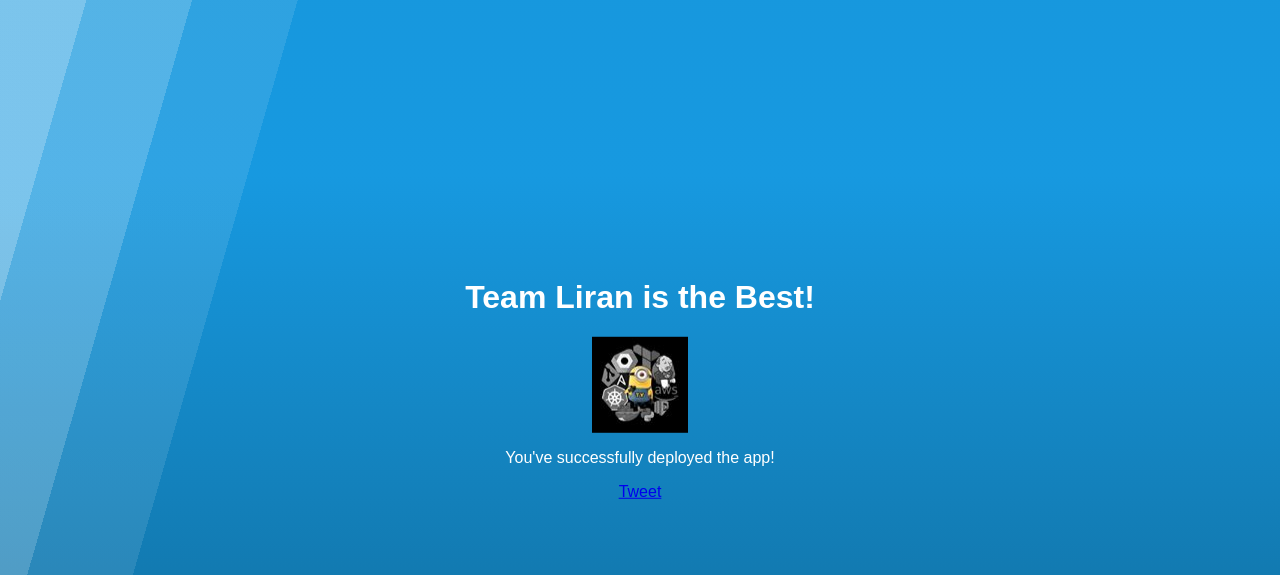
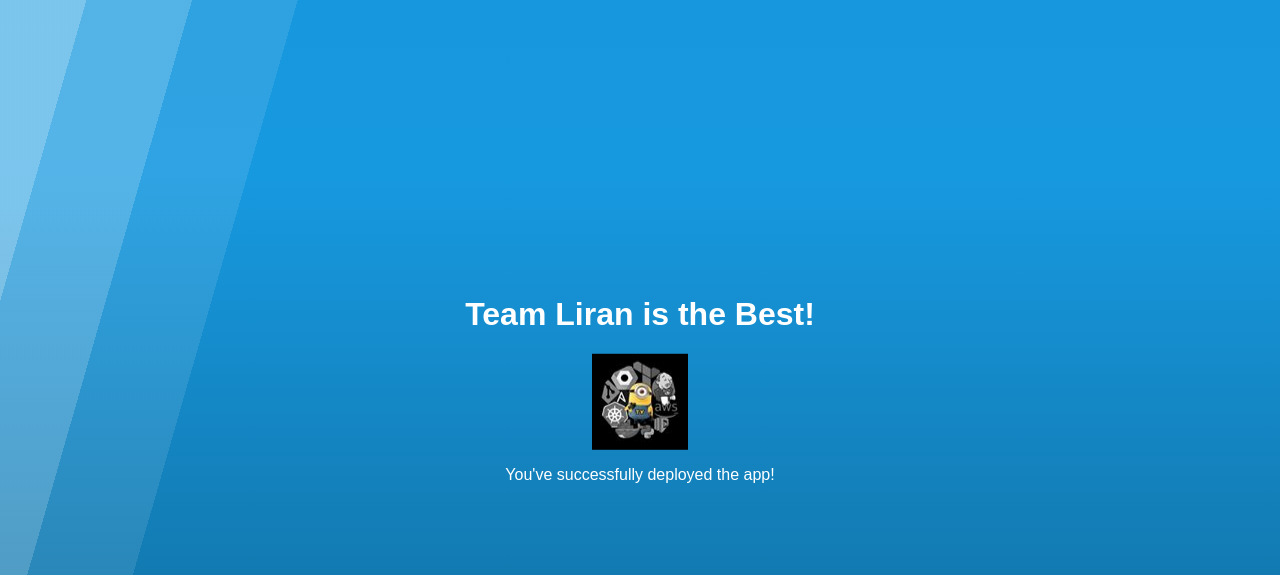
Before and after one commit to Nikolai1991/ci, a plain HTML site: page CI-build-docker-image/Nginx/index.html in a window 1280 px wide. Shown: the part 225-800 px from the top of the page. Drawn offline with Linux system fonts and the light colour scheme.

Commit message:
Update index.html

```diff
--- a/CI-build-docker-image/Nginx/index.html
+++ b/CI-build-docker-image/Nginx/index.html
@@ -38,8 +38,6 @@
                 You've successfully deployed the app!
 
                 <p>
-
-            <a href="https://twitter.com/intent/tweet?button_hashtag=#Docker" class="twitter-hashtag-button" data-size="large" data-text="I'm learning how to deploy #Docker containers." data-url="http://www.docker.com" data-lang="en" data-show-count="false">Tweet</a><script async src="//platform.twitter.com/widgets.js" charset="utf-8"></script>
         </div>
     </body>
 
```
